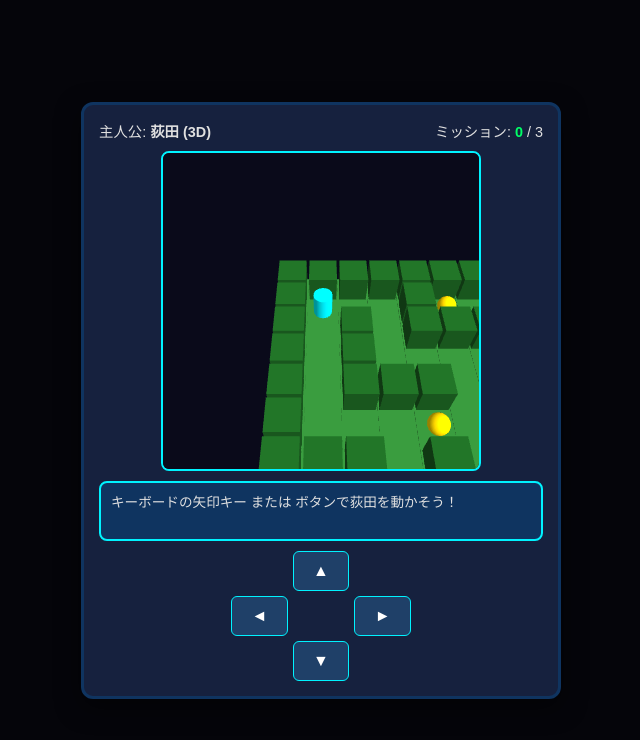
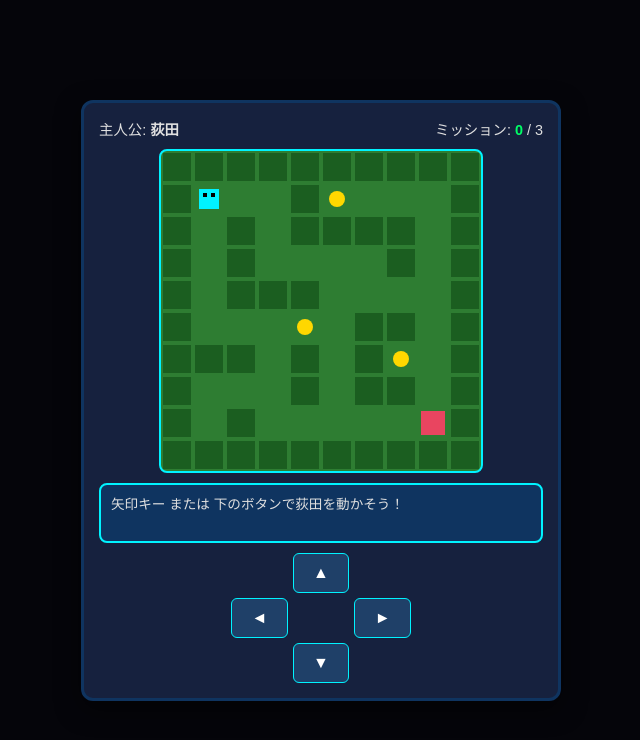
Before and after one commit to so-16316002/gemini, a plain HTML site: page gemini-code-1787963141768.html in a window 1280 px wide. Both pictures are taken after a click on the button "最初から". Shown: the whole page, without its empty margins (319-959 px from the left). Drawn offline with nearby package versions, Linux system fonts and the light colour scheme.

Commit message:
Update gemini-code-1787963141768.html

```diff
--- a/gemini-code-1787963141768.html
+++ b/gemini-code-1787963141768.html
@@ -3,9 +3,7 @@
 <head>
   <meta charset="UTF-8">
   <meta name="viewport" content="width=device-width, initial-scale=1.0">
-  <title>荻田の大冒険 3D</title>
-  <!-- Three.js 3Dライブラリの読み込み -->
-  <script src="https://cdnjs.cloudflare.com/ajax/libs/three.js/r128/three.min.js"></script>
+  <title>荻田の大冒険 2D</title>
   <style>
     * { box-sizing: border-box; }
     body {
@@ -83,13 +81,13 @@
       font-size: 0.9rem;
     }
 
-    #canvas-container {
-      width: 320px;
-      height: 320px;
-      margin: 0 auto 10px auto;
+    #map-canvas {
+      background-color: #2e7d32;
       border: 2px solid #00f3ff;
       border-radius: 8px;
-      overflow: hidden;
+      display: block;
+      margin: 0 auto 10px auto;
+      image-rendering: pixelated;
     }
 
     #dialog {
@@ -136,13 +134,13 @@
 <!-- 本編画面 -->
 <div id="game-container">
   <div class="header">
-    <div>主人公: <strong>荻田 (3D)</strong></div>
+    <div>主人公: <strong>荻田</strong></div>
     <div>ミッション: <span id="mission-count" style="color:#00ff66; font-weight:bold;">0</span> / 3</div>
   </div>
 
-  <div id="canvas-container"></div>
+  <canvas id="map-canvas" width="320" height="320"></canvas>
 
-  <div id="dialog">キーボードの矢印キー または ボタンで荻田を動かそう！</div>
+  <div id="dialog">矢印キー または 下のボタンで荻田を動かそう！</div>
 
   <div class="controls">
     <div class="empty"></div>
@@ -158,15 +156,34 @@
 </div>
 
 <script>
-  let scene, camera, renderer;
-  let playerMesh;
-  const itemMeshes = {};
+  let audioCtx = null;
+  function initAudio() {
+    if (!audioCtx) audioCtx = new (window.AudioContext || window.webkitAudioContext)();
+  }
+  function playSe() {
+    initAudio();
+    const osc = audioCtx.createOscillator();
+    const gain = audioCtx.createGain();
+    osc.type = 'square';
+    osc.frequency.setValueAtTime(600, audioCtx.currentTime);
+    osc.frequency.setValueAtTime(1200, audioCtx.currentTime + 0.05);
+    gain.gain.setValueAtTime(0.05, audioCtx.currentTime);
+    gain.gain.exponentialRampToValueAtTime(0.01, audioCtx.currentTime + 0.1);
+    osc.connect(gain);
+    gain.connect(audioCtx.destination);
+    osc.start();
+    osc.stop(audioCtx.currentTime + 0.1);
+  }
 
-  const gridSize = 10;
+  const canvas = document.getElementById('map-canvas');
+  const ctx = canvas.getContext('2d');
+  const tileSize = 32;
+  const gridCount = 10;
+
   const player = { x: 1, y: 1 };
   let clearedMissions = 0;
 
-  // 0:床, 1:木(ブロック), 2:M1, 3:M2, 4:M3, 5:ゴール
+  // 0:道, 1:木/障害物, 2:M1, 3:M2, 4:M3, 5:ゴール
   const map = [
     [1, 1, 1, 1, 1, 1, 1, 1, 1, 1],
     [1, 0, 0, 0, 1, 2, 0, 0, 0, 1],
@@ -180,89 +197,39 @@
     [1, 1, 1, 1, 1, 1, 1, 1, 1, 1]
   ];
 
-  function init3D() {
-    const container = document.getElementById('canvas-container');
+  function drawMap() {
+    ctx.clearRect(0, 0, canvas.width, canvas.height);
 
-    // シーン作成
-    scene = new THREE.Scene();
-    scene.background = new THREE.Color(0x0a0a1a);
-
-    // カメラ設定（斜め見下ろしのアングル）
-    camera = new THREE.PerspectiveCamera(45, 1, 0.1, 1000);
-    camera.position.set(5, 12, 12);
-    camera.lookAt(5, 0, 5);
-
-    // レンダラー設定
-    renderer = new THREE.WebGLRenderer({ antialias: true });
-    renderer.setSize(320, 320);
-    container.appendChild(renderer.domElement);
-
-    // 照明
-    const ambientLight = new THREE.AmbientLight(0xffffff, 0.6);
-    scene.add(ambientLight);
-
-    const dirLight = new THREE.DirectionalLight(0xffffff, 0.8);
-    dirLight.position.set(10, 20, 10);
-    scene.add(dirLight);
-
-    // マップオブジェクト生成
-    for (let r = 0; r < gridSize; r++) {
-      for (let c = 0; c < gridSize; c++) {
+    for (let r = 0; r < gridCount; r++) {
+      for (let c = 0; c < gridCount; c++) {
         const type = map[r][c];
-
-        // 床
-        const floorGeo = new THREE.BoxGeometry(1, 0.1, 1);
-        const floorMat = new THREE.MeshLambertMaterial({ color: 0x2e7d32 });
-        const floor = new THREE.Mesh(floorGeo, floorMat);
-        floor.position.set(c, 0, r);
-        scene.add(floor);
+        const x = c * tileSize;
+        const y = r * tileSize;
 
         if (type === 1) {
-          // 木・障害物（壁ブロック）
-          const wallGeo = new THREE.BoxGeometry(0.9, 1, 0.9);
-          const wallMat = new THREE.MeshLambertMaterial({ color: 0x1b5e20 });
-          const wall = new THREE.Mesh(wallGeo, wallMat);
-          wall.position.set(c, 0.5, r);
-          scene.add(wall);
+          // 木・障害物
+          ctx.fillStyle = '#1b5e20';
+          ctx.fillRect(x + 2, y + 2, tileSize - 4, tileSize - 4);
         } else if (type >= 2 && type <= 4) {
-          // ミッションの宝球
-          const itemGeo = new THREE.SphereGeometry(0.3, 16, 16);
-          const itemMat = new THREE.MeshLambertMaterial({ color: 0xffd700 });
-          const item = new THREE.Mesh(itemGeo, itemMat);
-          item.position.set(c, 0.4, r);
-          scene.add(item);
-          itemMeshes[`${c}_${r}`] = item;
+          // ミッション宝球
+          ctx.fillStyle = '#ffd700';
+          ctx.beginPath();
+          ctx.arc(x + 16, y + 16, 8, 0, Math.PI * 2);
+          ctx.fill();
         } else if (type === 5) {
-          // ゴール（赤建物）
-          const goalGeo = new THREE.BoxGeometry(0.8, 1.2, 0.8);
-          const goalMat = new THREE.MeshLambertMaterial({ color: 0xe94560 });
-          const goal = new THREE.Mesh(goalGeo, goalMat);
-          goal.position.set(c, 0.6, r);
-          scene.add(goal);
+          // ゴール
+          ctx.fillStyle = '#e94560';
+          ctx.fillRect(x + 4, y + 4, tileSize - 8, tileSize - 8);
         }
       }
     }
 
-    // 荻田（プレイヤー）の3Dメッシュ
-    const playerGeo = new THREE.CylinderGeometry(0.3, 0.3, 0.8, 16);
-    const playerMat = new THREE.MeshLambertMaterial({ color: 0x00f3ff });
-    playerMesh = new THREE.Mesh(playerGeo, playerMat);
-    updatePlayerPosition();
-    scene.add(playerMesh);
-
-    // ループ描画
-    function animate() {
-      requestAnimationFrame(animate);
-      renderer.render(scene, camera);
-    }
-    animate();
-  }
-
-  function updatePlayerPosition() {
-    playerMesh.position.set(player.x, 0.5, player.y);
-    // カメラもプレイヤーを追従
-    camera.position.set(player.x, 10, player.y + 8);
-    camera.lookAt(player.x, 0, player.y);
+    // プレイヤー（荻田）
+    ctx.fillStyle = '#00f3ff';
+    ctx.fillRect(player.x * tileSize + 6, player.y * tileSize + 6, tileSize - 12, tileSize - 12);
+    ctx.fillStyle = '#000';
+    ctx.fillRect(player.x * tileSize + 10, player.y * tileSize + 10, 4, 4);
+    ctx.fillRect(player.x * tileSize + 18, player.y * tileSize + 10, 4, 4);
   }
 
   function movePlayer(dx, dy) {
@@ -272,30 +239,36 @@
     if (map[newY][newX] !== 1) {
       player.x = newX;
       player.y = newY;
-      updatePlayerPosition();
+      playSe();
       checkEvent(newX, newY);
     }
+    drawMap();
   }
 
   function checkEvent(x, y) {
     const dialog = document.getElementById('dialog');
     const target = map[y][x];
 
-    if (target >= 2 && target <= 4) {
+    if (target === 2) {
       map[y][x] = 0;
       clearedMissions++;
-      if (itemMeshes[`${x}_${y}`]) {
-        scene.remove(itemMeshes[`${x}_${y}`]);
-      }
-      dialog.innerHTML = `<span style='color:#ffd700;'>【ミッション達成】</span><br>3Dのアイテム（宝球）を獲得した！`;
+      dialog.innerHTML = "<span style='color:#ffd700;'>【ミッション1完了】</span><br>公園で『落とし物の鍵』を拾った！";
+    } else if (target === 3) {
+      map[y][x] = 0;
+      clearedMissions++;
+      dialog.innerHTML = "<span style='color:#ffd700;'>【ミッション2完了】</span><br>路地裏の『暗号』を解読した！";
+    } else if (target === 4) {
+      map[y][x] = 0;
+      clearedMissions++;
+      dialog.innerHTML = "<span style='color:#ffd700;'>【ミッション3完了】</span><br>ボス猫を手懐けた！";
     } else if (target === 5) {
       if (clearedMissions >= 3) {
-        dialog.innerHTML = "<span style='color:#00ff66; font-size:1.1rem;'>🎉 GAME CLEAR 🎉</span><br>3D空間のすべての謎を解き明かした！";
+        dialog.innerHTML = "<span style='color:#00ff66; font-size:1.1rem;'>🎉 GAME CLEAR 🎉</span><br>すべてのミッションを達成してゴールに到達した！";
       } else {
-        dialog.innerHTML = "ゴールへの道は閉ざされている…<br>マップ上の光る宝球を3つ集めよう！";
+        dialog.innerHTML = "ゴールの扉は閉じられている…<br>マップ上の黄色い光を3つ集めよう！";
       }
     } else {
-      dialog.innerText = "3D空間を歩いて探索中…";
+      dialog.innerText = "歩いて街を探索中…";
     }
     document.getElementById('mission-count').textContent = clearedMissions;
   }
@@ -312,7 +285,7 @@
   document.getElementById('start-btn').addEventListener('click', () => {
     document.getElementById('title-screen').style.display = 'none';
     document.getElementById('game-container').style.display = 'block';
-    init3D();
+    drawMap();
   });
 </script>
 
```
